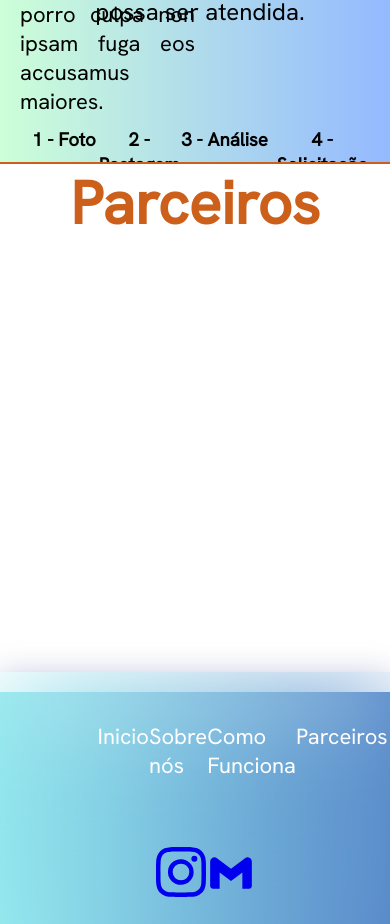
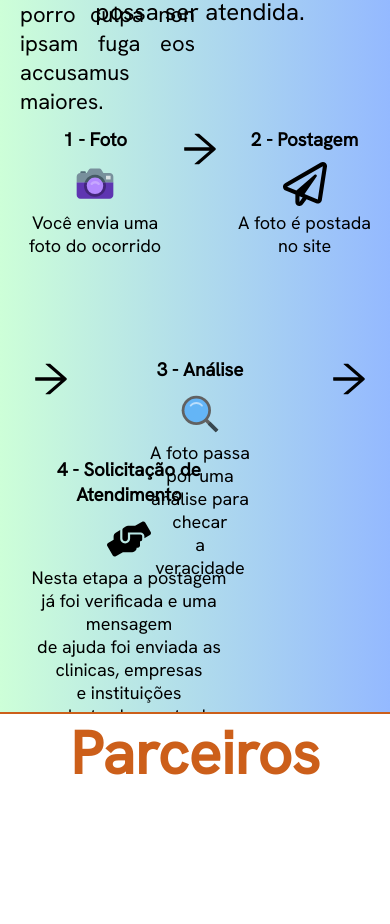
Before and after one commit to johnatas-eugeniob/tcc_react_deploy, a React (Vite) app: page / in a window 390 px wide. Shown: the part 2108-3032 px from the top of the page. Built offline with nearby package versions, Linux system fonts and the light colour scheme.

Commit message:
Update style.css

```diff
--- a/src/Componentes/ComoFunciona/style.css
+++ b/src/Componentes/ComoFunciona/style.css
@@ -61,3 +61,32 @@
 .seta{
     font-size: 44px;
 }
+@media (max-width: 768px) {
+    .comoFunciona{
+        width: 100%;
+        height: 1150px;
+        position: relative;
+        top: 90px;
+        background-image: linear-gradient(to right,#cdffd8, #94b9ff);
+        justify-content: space-around;
+        text-align: justify;
+        display: flex;
+    }
+    .iconesComoFunciona{
+        width: 90%;
+        height: 100px;
+        display: flex;
+        flex-wrap: wrap;
+    }
+    #remove-set{
+        display: none;
+    }
+    .terceiraEtapa{
+        width: 100px;
+        height: 100px;
+    }
+    .quartaEtapa{
+        width: 200px;
+        height: 100px;
+    }
+  }
```
